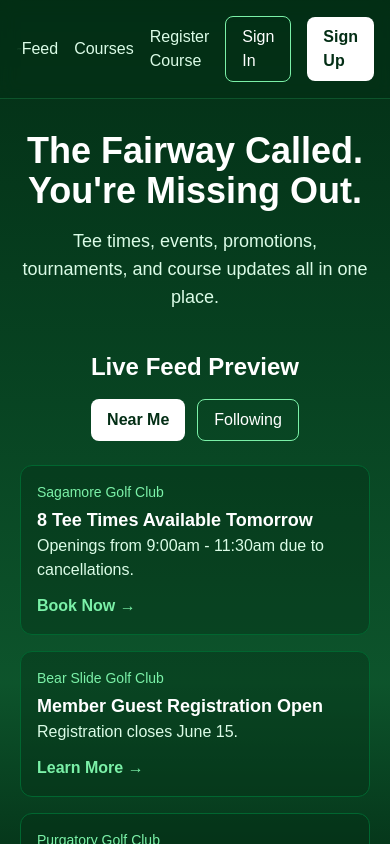
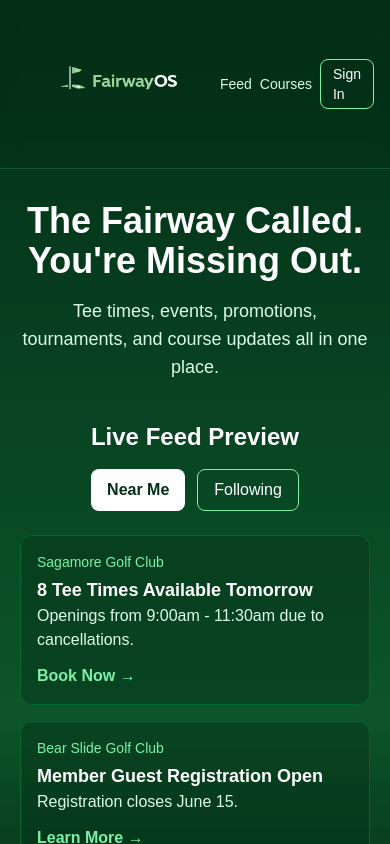
Before and after one commit to keenroudy22/fairwayos, a Next.js app: page / in a window 390 px wide. Shown: the top 844 px of the page. Built offline with nearby package versions, Linux system fonts and the light colour scheme.

Commit message:
Updating Mobile UI

```diff
--- a/src/components/Navbar.tsx
+++ b/src/components/Navbar.tsx
@@ -5,20 +5,21 @@
   return (
     <nav className="border-b border-green-900 bg-green-950/50 backdrop-blur-sm">
       <div className="max-w-7xl mx-auto px-4 py-4 flex items-center justify-between">
+
         {/* Logo */}
-        <Link href="/" className="flex items-center">
+        <Link href="/">
           <Image
             src="/FairwayOS-logo.png"
             alt="FairwayOS"
-            width={220}
-            height={50}
+            width={180}
+            height={40}
             className="h-auto w-auto"
             priority
           />
         </Link>
 
-        {/* Navigation */}
-        <div className="flex items-center gap-4">
+        {/* Desktop Navigation */}
+        <div className="hidden md:flex items-center gap-5">
           <Link
             href="/feed"
             className="text-green-100 hover:text-white transition"
@@ -54,6 +55,31 @@
             Sign Up
           </Link>
         </div>
+
+        {/* Mobile Navigation */}
+        <div className="flex md:hidden items-center gap-2">
+          <Link
+            href="/feed"
+            className="text-sm text-green-100"
+          >
+            Feed
+          </Link>
+
+          <Link
+            href="/courses"
+            className="text-sm text-green-100"
+          >
+            Courses
+          </Link>
+
+          <Link
+            href="/signin"
+            className="border border-green-300 px-3 py-1 rounded-lg text-sm"
+          >
+            Sign In
+          </Link>
+        </div>
+
       </div>
     </nav>
   );
```
